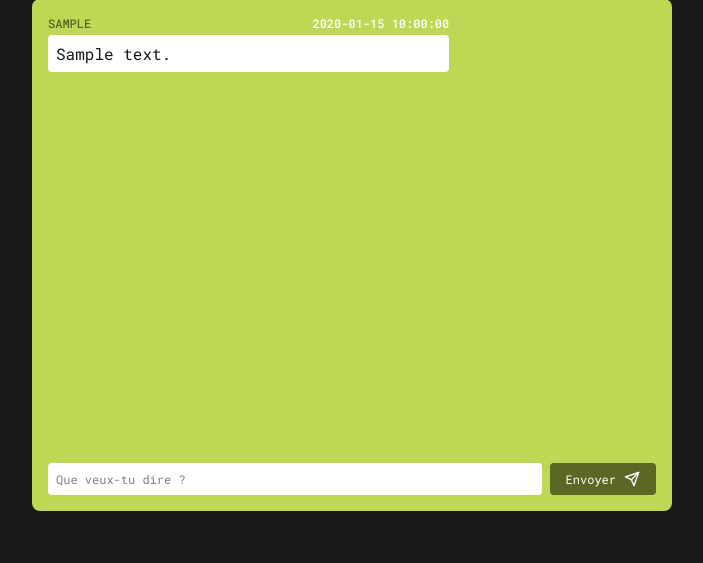
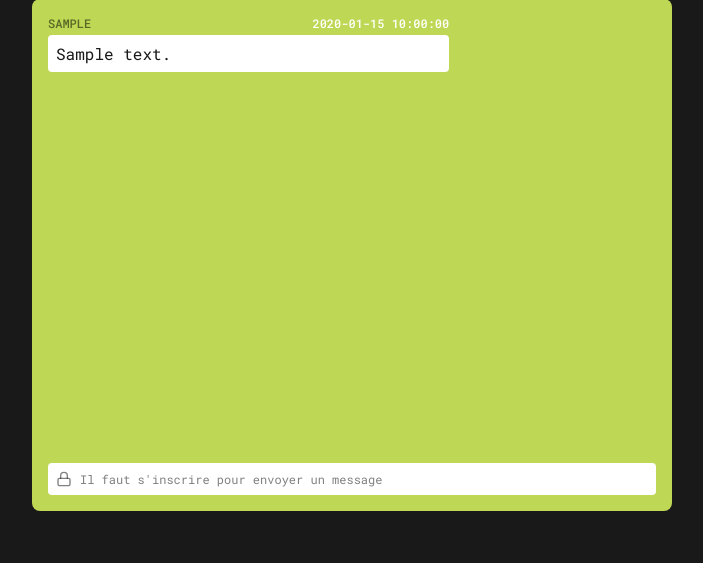
Before and after one commit to Triips-TheCoder/HETIC-FLASK-CHAT, a Flask app: page / in a window 1280 px wide. Shown: the part 220-783 px from the top of the page, without its empty margins (288-991 px from the left). Run offline with Flask 3, Linux system fonts and the light colour scheme; tables that the repository leaves empty hold one stand-in row (values such as "Sample post").

Commit message:
lock state text input

```diff
--- a/static/css/conversation.css
+++ b/static/css/conversation.css
@@ -47,6 +47,7 @@
     background-color: white;
     color: rgba(0, 0, 0, .5);
     border-radius: 4px;
+    margin-top: 16px;
 }
 
 .lock-icon {
--- a/templates/conversation.html
+++ b/templates/conversation.html
@@ -12,15 +12,19 @@
     </div>
 
 
+    {% if current_user.is_authenticated %}
     <form method="POST" action="messages" class="input-container">
         <input placeholder="Que veux-tu dire ?" class="input-text" name="message" />
         <button type="submit" class="button--icon">
             Envoyer
-            <img src="static/icon/send.svg" />
+            <img src="{{ url_for('static', filename='icon/send.svg') }}" />
         </button>
     </form>
-    <!-- <div class="input-container-lock">
-        <object data="{{ url_for('static', filename='icon/lock.svg') }}" type="image/svg+xml" class="lock-icon"></object>
-        <p>Il faut s'inscrire pour envoyer un message</p>
-    </div> -->
+    {% else %}
+        <div class="input-container-lock">
+            <object data="{{ url_for('static', filename='icon/lock.svg') }}" type="image/svg+xml" class="lock-icon"></object>
+            <p>Il faut s'inscrire pour envoyer un message</p>
+        </div>
+    {% endif %}
+
 </div>
```
